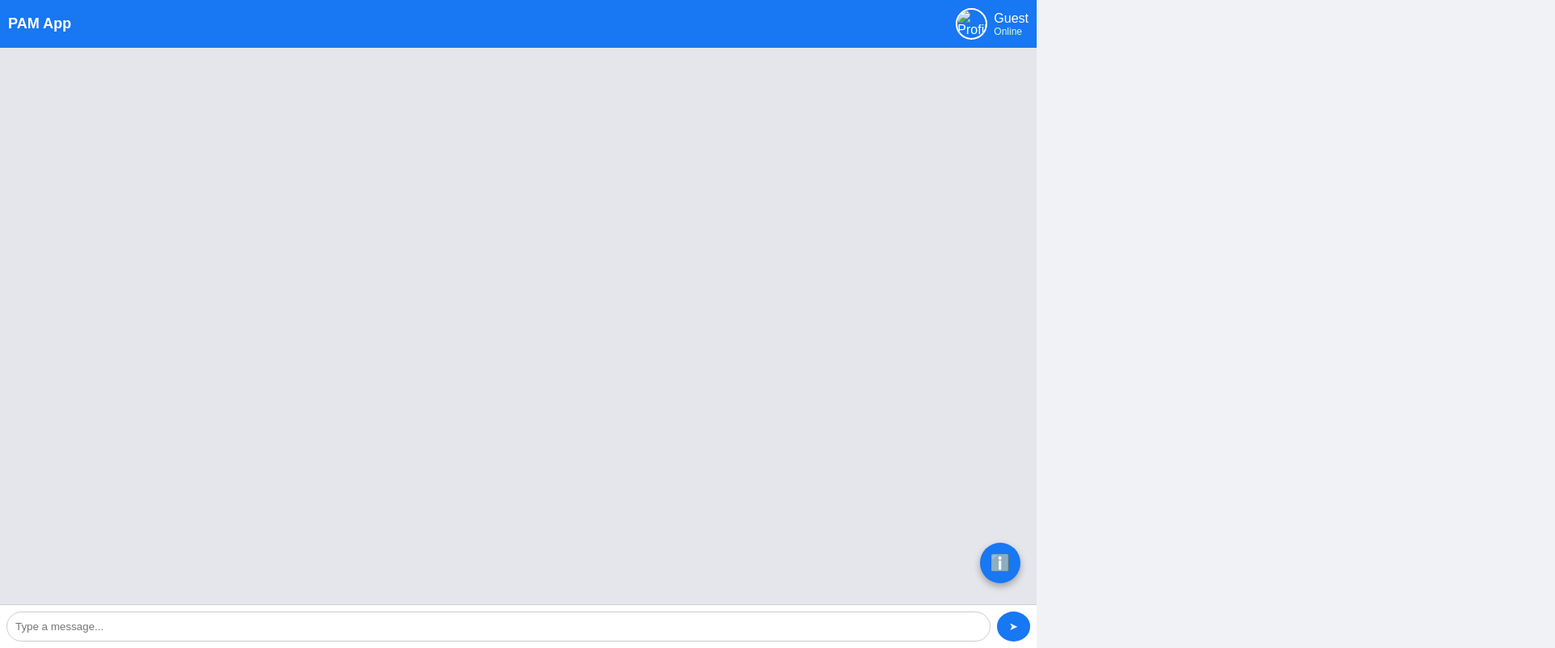
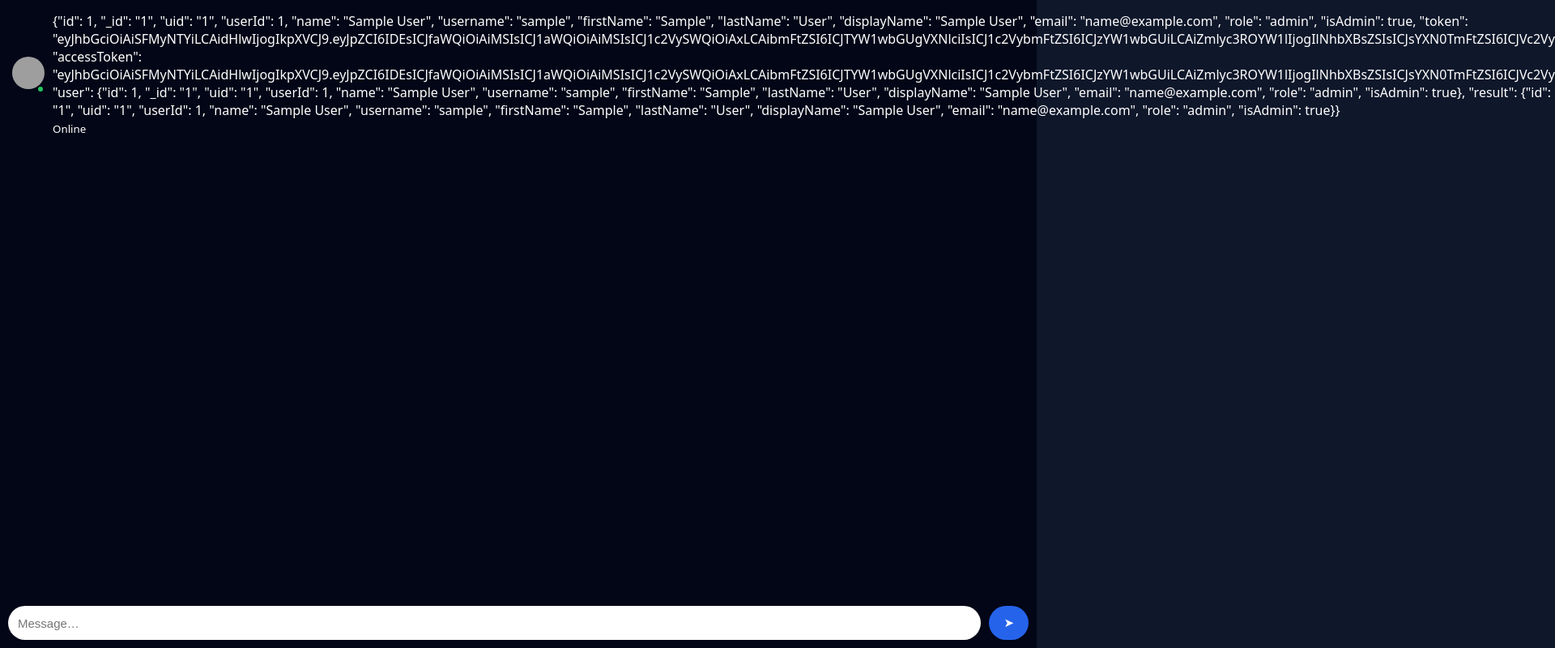
Before and after one commit to corneliuspam/pam-app, a website: page public/dashboard.html in a window 1280 px wide. Shown: the top 800 px of the page at 81% size, 1920 px wide, since content can reach past the window. Drawn offline with nearby package versions, Linux system fonts and the light colour scheme; no server answers; sample sign-in values are in the browser's storage; grey boxes are pictures that could not be loaded.

Commit message:
Update dashboard.html

```diff
--- a/public/dashboard.html
+++ b/public/dashboard.html
@@ -1,196 +1,34 @@
 <!DOCTYPE html>
-<html lang="en">
+<html>
 <head>
-  <meta charset="UTF-8" />
-  <meta name="viewport" content="width=device-width, initial-scale=1.0"/>
-  <title>PAM App – Chat</title>
-
-  <style>
-    body {
-      margin: 0;
-      font-family: Arial, sans-serif;
-      background: #f0f2f5;
-      height: 100vh;
-      display: flex;
-      flex-direction: column;
-    }
-
-    header {
-      background: #1877f2;
-      color: white;
-      padding: 10px;
-      display: flex;
-      align-items: center;
-      justify-content: space-between;
-    }
-
-    header h2 {
-      margin: 0;
-      font-size: 18px;
-    }
-
-    .profile {
-      display: flex;
-      align-items: center;
-      gap: 8px;
-    }
-
-    .profile img {
-      width: 35px;
-      height: 35px;
-      border-radius: 50%;
-      object-fit: cover;
-      border: 2px solid white;
-    }
-
-    .status {
-      font-size: 12px;
-      color: #d4ffd4;
-    }
-
-    #chatBox {
-      flex: 1;
-      overflow-y: auto;
-      padding: 10px;
-      background: #e4e6eb;
-    }
-
-    .message {
-      max-width: 70%;
-      padding: 8px 12px;
-      margin-bottom: 8px;
-      border-radius: 15px;
-      background: white;
-      box-shadow: 0 1px 3px rgba(0,0,0,0.1);
-    }
-
-    .message.you {
-      margin-left: auto;
-      background: #1877f2;
-      color: white;
-    }
-
-    footer {
-      display: flex;
-      padding: 8px;
-      background: white;
-      border-top: 1px solid #ccc;
-    }
-
-    footer input {
-      flex: 1;
-      padding: 10px;
-      border-radius: 20px;
-      border: 1px solid #ccc;
-      outline: none;
-    }
-
-    footer button {
-      margin-left: 8px;
-      border: none;
-      background: #1877f2;
-      color: white;
-      padding: 10px 15px;
-      border-radius: 50%;
-      cursor: pointer;
-    }
-
-    /* Floating About Button */
-    .floating-btn {
-      position: fixed;
-      bottom: 80px;
-      right: 20px;
-      background: #1877f2;
-      color: white;
-      border: none;
-      width: 50px;
-      height: 50px;
-      border-radius: 50%;
-      font-size: 20px;
-      cursor: pointer;
-      box-shadow: 0 4px 8px rgba(0,0,0,0.3);
-    }
-
-    /* Modal */
-    .modal {
-      display: none;
-      position: fixed;
-      z-index: 1000;
-      left: 0;
-      top: 0;
-      width: 100%;
-      height: 100%;
-      background: rgba(0,0,0,0.5);
-    }
-
-    .modal-content {
-      background: white;
-      margin: 15% auto;
-      padding: 20px;
-      border-radius: 10px;
-      width: 90%;
-      max-width: 400px;
-    }
-
-    .close {
-      float: right;
-      font-size: 22px;
-      cursor: pointer;
-    }
-  </style>
+  <title>PAM APP</title>
+  <meta name="viewport" content="width=device-width, initial-scale=1.0">
+  <meta name="theme-color" content="#020617">
+  <link rel="stylesheet" href="style.css">
 </head>
-
 <body>
 
-  <!-- HEADER -->
-  <header>
-    <h2>PAM App</h2>
-    <div class="profile">
-      <img src="/uploads/default.png" alt="Profile" />
-      <div>
-        <div id="username">Guest</div>
-        <div class="status">Online</div>
-      </div>
+<div class="chat-container">
+  <div class="chat-header">
+    <div class="avatar">
+      <img id="avatarImg" />
+      <span class="status-dot" id="statusDot"></span>
     </div>
-  </header>
-
-  <!-- CHAT AREA -->
-  <div id="chatBox"></div>
-
-  <!-- MESSAGE INPUT -->
-  <footer>
-    <input type="text" id="messageInput" placeholder="Type a message..." />
-    <button id="sendBtn">➤</button>
-  </footer>
-
-  <!-- ABOUT BUTTON -->
-  <button id="infoBtn" class="floating-btn">ℹ️</button>
-
-  <!-- ABOUT MODAL -->
-  <div id="infoModal" class="modal">
-    <div class="modal-content">
-      <span id="closeModal" class="close">&times;</span>
-
-      <h2>About PAM App</h2>
-      <p><strong>Creator:</strong> Cornelius Pam Cyprian</p>
-
-      <h3>Terms & Policy</h3>
-      <p>
-        PAM App is a public chat platform created for communication and learning.
-        Users must respect one another. Abusive, illegal, or harmful content is
-        strictly prohibited.
-      </p>
-
-      <p>
-        This app stores minimal data required for chat functionality.
-        By using PAM App, you agree to these terms.
-      </p>
+    <div>
+      <div id="usernameLabel"></div>
+      <small id="statusText">Online</small>
     </div>
   </div>
 
-  <!-- SCRIPTS -->
-  <script src="/socket.io/socket.io.js"></script>
-  <script src="chat.js"></script>
+  <div id="messages" class="chat-messages"></div>
 
+  <div class="chat-input">
+    <input id="msg" placeholder="Message…" />
+    <button onclick="sendMessage()">➤</button>
+  </div>
+</div>
+
+<script src="/socket.io/socket.io.js"></script>
+<script src="chat.js"></script>
 </body>
 </html>
```
